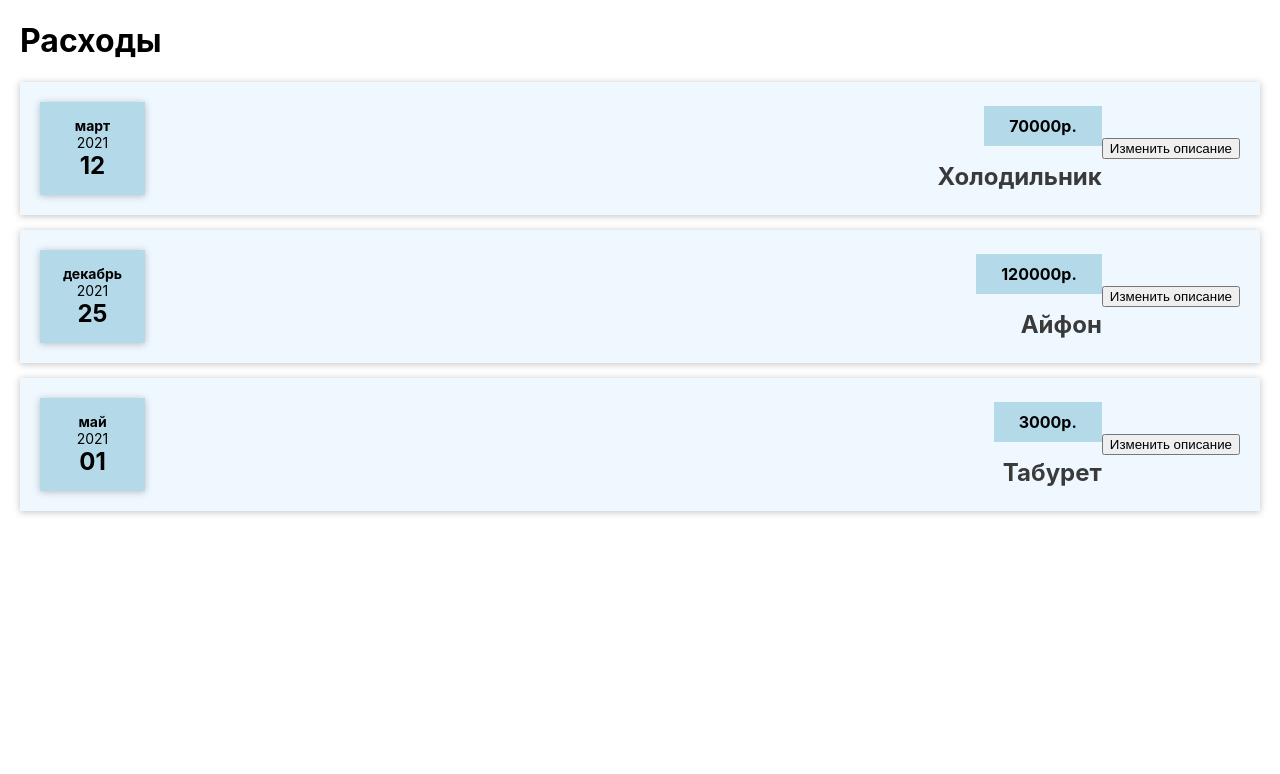
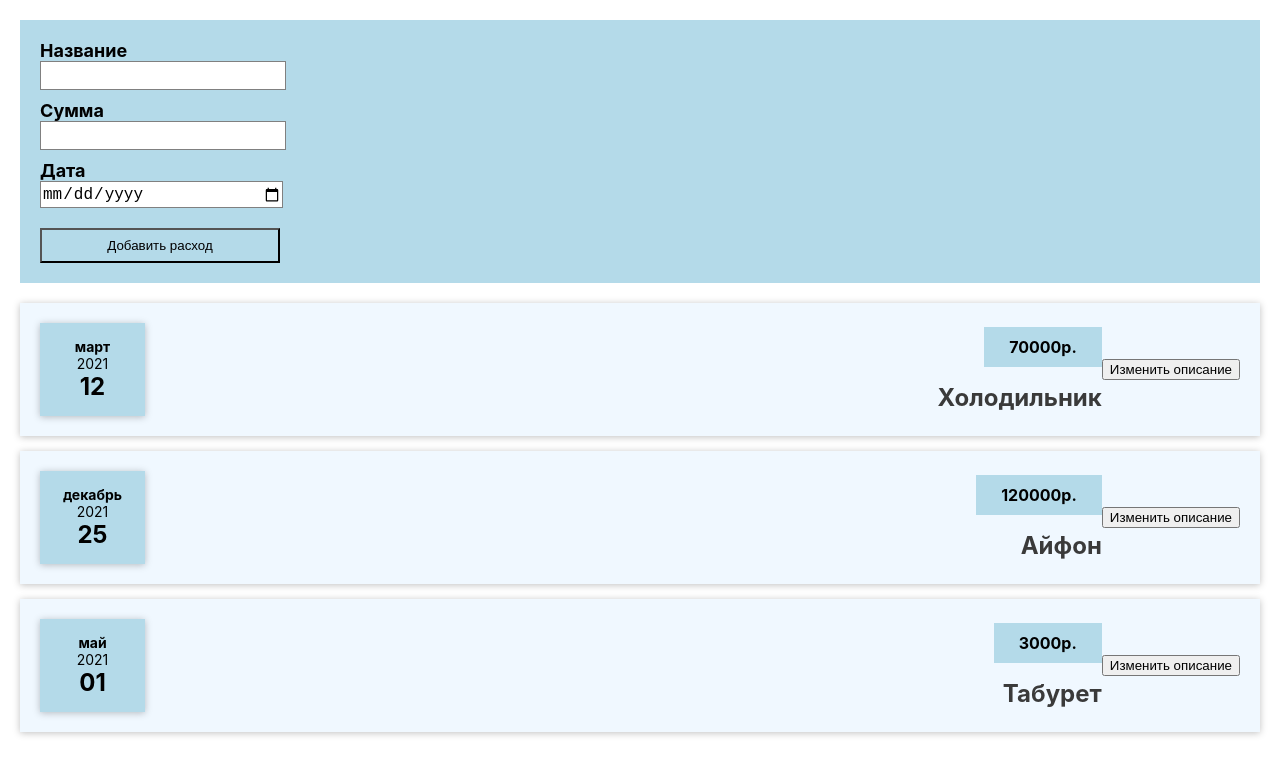
Before and after one commit to dmitriy-violentiy/purchases, a React (Create React App) app: page / in a window 1280 px wide. Shown: the top 774 px of the page. Built offline with nearby package versions, Linux system fonts and the light colour scheme.

Commit message:
add form-components

```diff
--- a/src/App.js
+++ b/src/App.js
@@ -1,4 +1,5 @@
 import Costs from "./components/Costs/Costs";
+import NewCost from "./components/NewCost/NewCost";
 
 const App = () => {
 	const costs = [
@@ -21,7 +22,7 @@
 
 	return (
 		<div>
-			<h1>Расходы</h1>
+			<NewCost />
 			<Costs costs={costs} />
 		</div>
 	);
--- /dev/null
+++ b/src/components/NewCost/CostForm.css
@@ -0,0 +1,23 @@
+.new-cost__controls {
+   display: flex;
+   flex-direction: column;
+   text-align: left;
+   font-size: 18px;
+}
+
+.new-cost__control label {
+   font-weight: bold;
+   display: block;
+}
+
+.new-cost__control input {
+   border: 1px solid gray;
+   width: 20%;
+   height: 25px;
+   font-size: 16px;
+   margin-bottom: 10px;
+}
+
+.new-cost__actions {
+   text-align: left;
+}
--- /dev/null
+++ b/src/components/NewCost/CostForm.js
@@ -0,0 +1,27 @@
+import "./CostForm.css";
+
+const CostForm = () => {
+	return (
+		<form>
+			<div className="new-cost__controls">
+				<div className="new-cost__control">
+					<label>Название</label>
+					<input type="text" />
+				</div>
+				<div className="new-cost__control">
+					<label>Сумма</label>
+					<input type="number" min="0.01" step="0.01" />
+				</div>
+				<div className="new-cost__control">
+					<label>Дата</label>
+					<input type="date" min="2019-01-01" max="2023-08-22" />
+				</div>
+				<div className="new-cost__actions">
+					<button type="submit">Добавить расход</button>
+				</div>
+			</div>
+		</form>
+	);
+};
+
+export default CostForm;
--- /dev/null
+++ b/src/components/NewCost/NewCost.css
@@ -0,0 +1,20 @@
+.new-cost {
+   background-color: rgb(180, 218, 233);
+   text-align: center;
+   margin-bottom: 20px;
+   padding: 20px;
+}
+
+.new-cost button {
+   cursor: pointer;
+   background-color: rgb(180, 218, 233);
+   width: 20%;
+   height: 35px;
+   transition: all ease 0.5s;
+   margin-top: 10px;
+}
+
+.new-cost button:hover,
+.new-cost button:active {
+   opacity: 0.5;
+}
--- /dev/null
+++ b/src/components/NewCost/NewCost.js
@@ -0,0 +1,10 @@
+import CostForm from "./CostForm";
+import "./NewCost.css";
+
+const NewCost = () => {
+	return <div className="new-cost">
+      <CostForm />
+   </div>;
+};
+
+export default NewCost;
```
